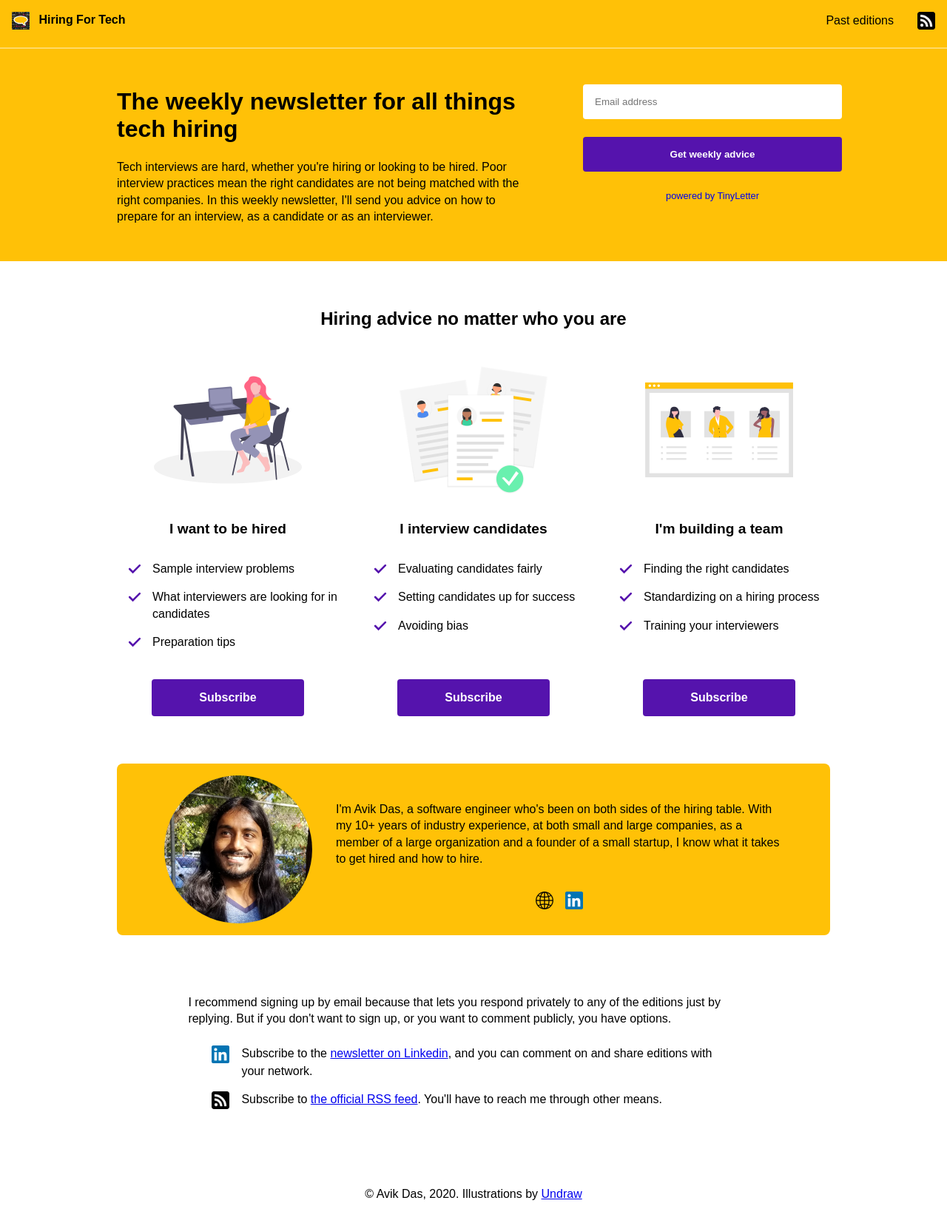
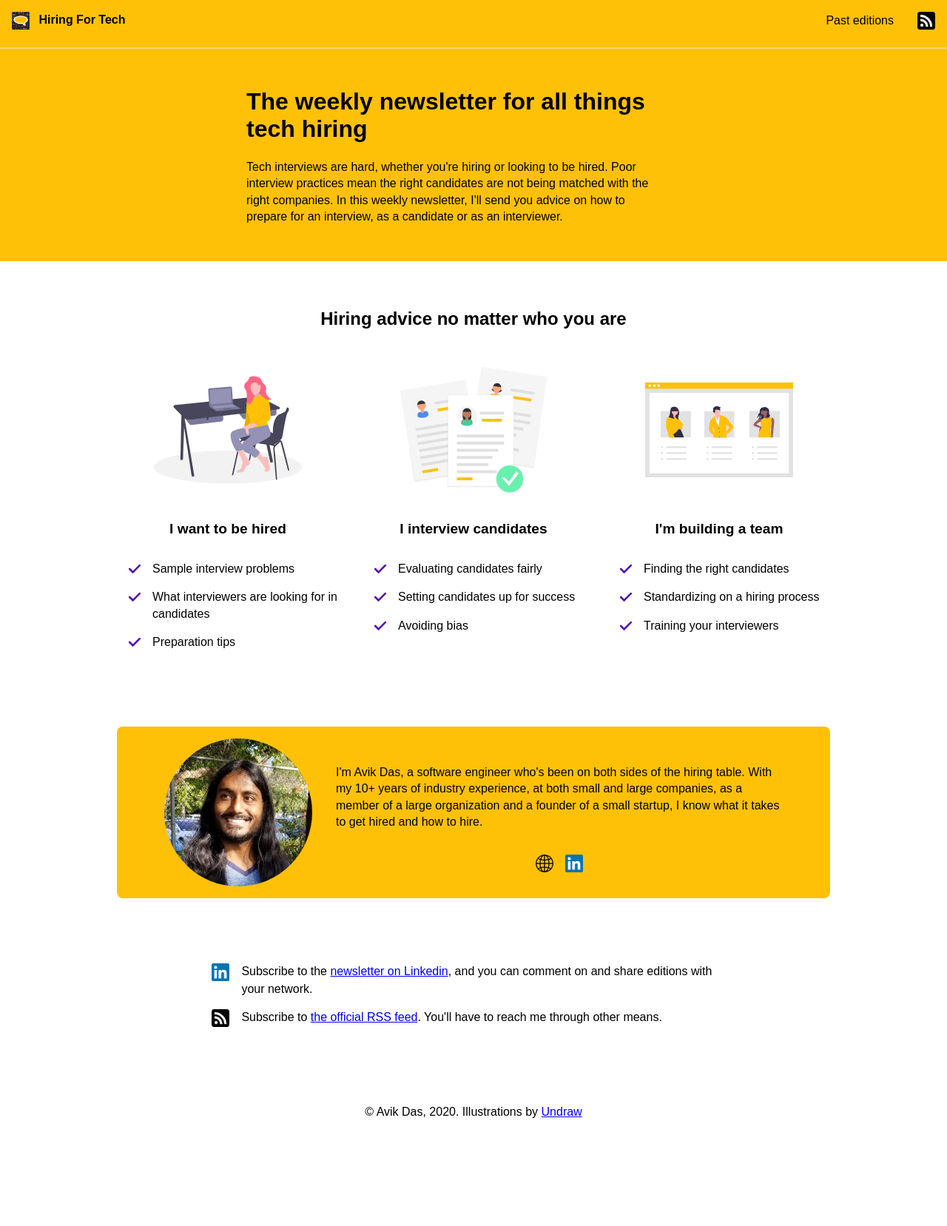
Before and after one commit to avik-das/hiringfor.tech, a Jekyll site: the page built from index.html, in a window 1280 px wide. Shown: the whole page at 74% size. Built offline with Jekyll 4.4.1, drawn with Linux system fonts in a browser that asks for light colours; after the commit the page ends 1547 px from its top, so only the background shows below that.

Commit message:
Remove subscribe form from landing page
And with this, all the references to the subscribe form have been
removed. This will allow me to focus on the landing page redesign.

```diff
--- a/_includes/subscribe-form.html
+++ /dev/null
@@ -1,10 +0,0 @@
-<form
-  id="subscribe-form"
-  action="https://tinyletter.com/hiringfortech"
-  method="post">
-  <input type="email" name="email" placeholder="Email address" />
-  <input type="hidden" value="1" name="embed"/>
-  <input type="submit" value="Get weekly advice" />
-
-  <p id="powered-by"><a href="https://tinyletter.com" target="_blank">powered by TinyLetter</a></p>
-</form>
--- a/_sass/_forms.scss
+++ /dev/null
@@ -1,60 +0,0 @@
-/** FORMS & FORM ELEMENTS ****************************************************/
-
-input, .subscribe-form-link {
-  border: 0;
-  border-radius: 4px;
-  padding: 16px;
-}
-
-input[type="text"], input[type="email"] {
-  background: #fff;
-  box-shadow: inset 0 0 1px 0 #000;
-}
-
-input[type="submit"], .subscribe-form-link {
-  /* The "subscribe form link" basically looks like a button, even though it's
-   * a link. This is to provide visual coherence between these two sets of CTAs
-   * (Call To Actions). */
-
-  display: inline-block;
-
-  color: #fff;
-  background: #5513ad;
-
-  font-weight: bold;
-  text-decoration: none;
-
-  cursor: pointer;
-
-  &:hover { background: #6c36b4; }
-}
-
-/** SUBSCRIBE FORM ***********************************************************/
-
-#subscribe-form {
-  max-width: 500px;
-  margin: auto;
-
-  display: flex;
-  padding: 2em 0;
-  flex-direction: column;
-
-  > * { margin: 12px 0; }
-  > *:first-child { margin-top: 0; }
-  > *:last-child { margin-bottom: 0; }
-
-  #powered-by {
-    font-size: 80%;
-    text-align: center;
-    a { text-decoration: none; }
-  }
-
-  &:target input[type="email"] {
-    animation: form-pulse 0.75s infinite alternate;
-  }
-}
-
-@keyframes form-pulse {
-    0% { box-shadow: none; }
-  100% { box-shadow: 0 0 5px 5px rgba(85, 19, 173, 0.2); }
-}
--- a/assets/css/index.scss
+++ b/assets/css/index.scss
@@ -3,7 +3,6 @@
 
 @import "core";
 @import "nav";
-@import "forms";
 
 /** HEADER *******************************************************************/
 
@@ -12,10 +11,6 @@
 #header {
   background: #ffc107;
   border-top: 2px solid #ffd967;
-
-  /* Because the subscribe form in the header shows up on a colored background,
-   * there's no need for the inputs inside to have a border. */
-  #subscribe-form input { box-shadow: none; }
 }
 
 /** ROLE BOXES ***************************************************************/
@@ -60,11 +55,6 @@
 
       &:hover:before { background-size: 80%; }
     }
-  }
-
-  .subscribe-form-link {
-    padding-left: 4em;
-    padding-right: 4em;
   }
 }
 
@@ -224,15 +214,6 @@
       margin-right: 64px;
       padding: 2em 1em;
     }
-
-    #subscribe-form {
-      width: 350px;
-
-      /* In the grid layout, the subscribe form is to the side of the header
-       * copy, so move the form down a bit more to line the two up. */
-      padding-top: 3em;
-      margin: 0;
-    }
   }
 
   #role-boxes-header {
--- a/index.html
+++ b/index.html
@@ -19,8 +19,6 @@
 
       <p>Tech interviews are hard, whether you're hiring or looking to be hired. Poor interview practices mean the right candidates are not being matched with the right companies. In this weekly newsletter, I'll send you advice on how to prepare for an interview, as a candidate or as an interviewer.</p>
     </div>
-
-    {% include subscribe-form.html %}
   </div>
 
   <h2 id="role-boxes-header">Hiring advice no matter who you are</h2>
@@ -35,8 +33,6 @@
       <li>What interviewers are looking for in candidates</li>
       <li>Preparation tips</li>
     </ul>
-
-    <a class="subscribe-form-link" href="#subscribe-form">Subscribe</a>
   </div>
 
   <div class="role-box" id="role-box-interviewer">
@@ -49,8 +45,6 @@
       <li>Setting candidates up for success</li>
       <li>Avoiding bias</li>
     </ul>
-
-    <a class="subscribe-form-link" href="#subscribe-form">Subscribe</a>
   </div>
 
   <div class="role-box" id="role-box-hiring-manager">
@@ -63,8 +57,6 @@
       <li>Standardizing on a hiring process</li>
       <li>Training your interviewers</li>
     </ul>
-
-    <a class="subscribe-form-link" href="#subscribe-form">Subscribe</a>
   </div>
 
   <div id="about-me">
@@ -81,8 +73,6 @@
   </div>
 
   <div id="alternative-sources">
-    <p>I recommend signing up by email because that lets you respond privately to any of the editions just by replying. But if you don't want to sign up, or you want to comment publicly, you have options.</p>
-
     <ul>
       <li><img src="assets/images/logo-linkedin.png" alt="" width="24" height="24" />Subscribe to the <a href="https://www.linkedin.com/newsletters/hiring-for-tech-6629823429996617728/">newsletter on Linkedin</a>, and you can comment on and share editions with your network.</li>
       <li><img src="assets/images/logo-rss.png" alt="" width="24" height="24" />Subscribe to <a href="/feed.xml">the official RSS feed</a>. You'll have to reach me through other means.</li>
```
